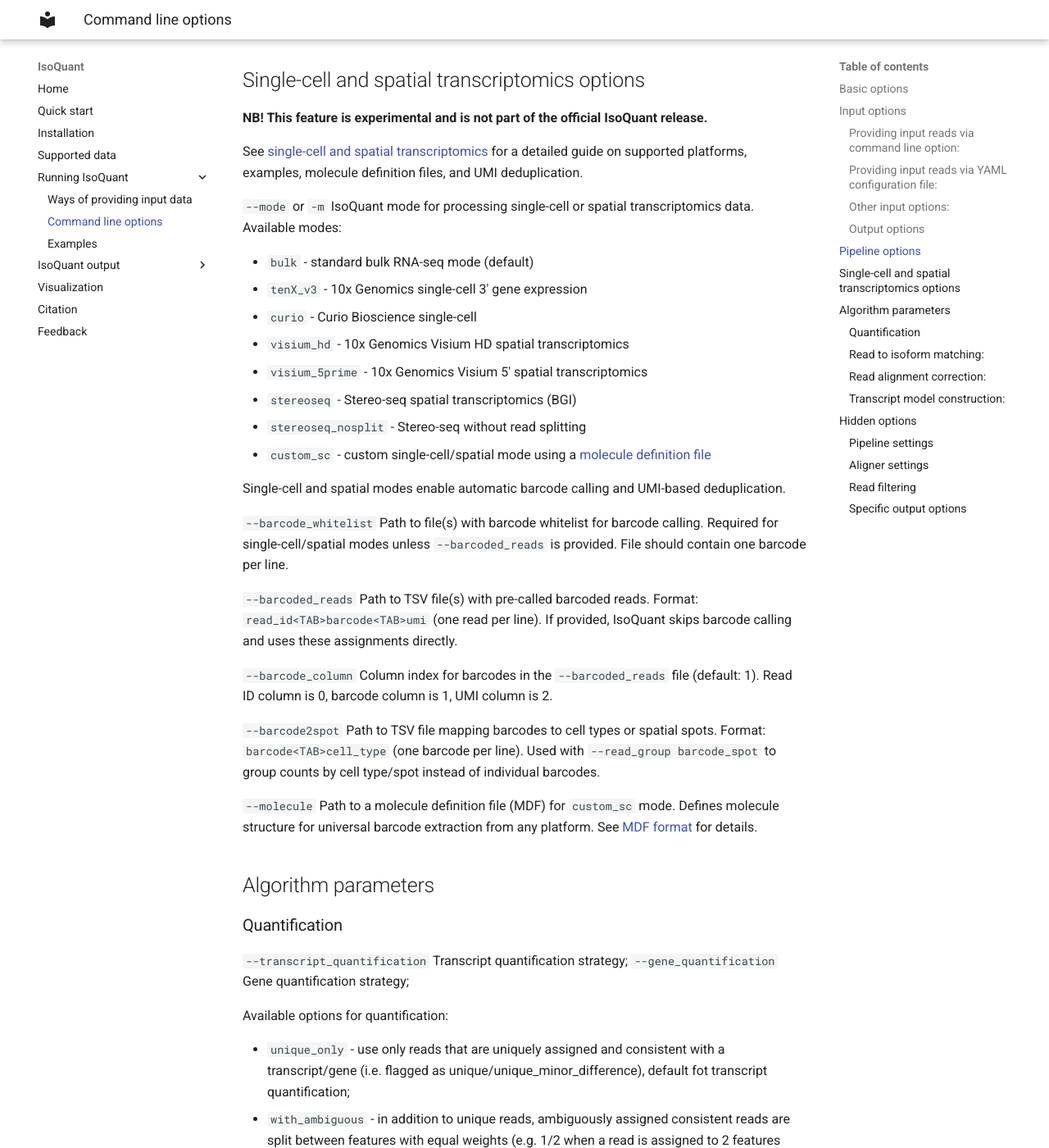
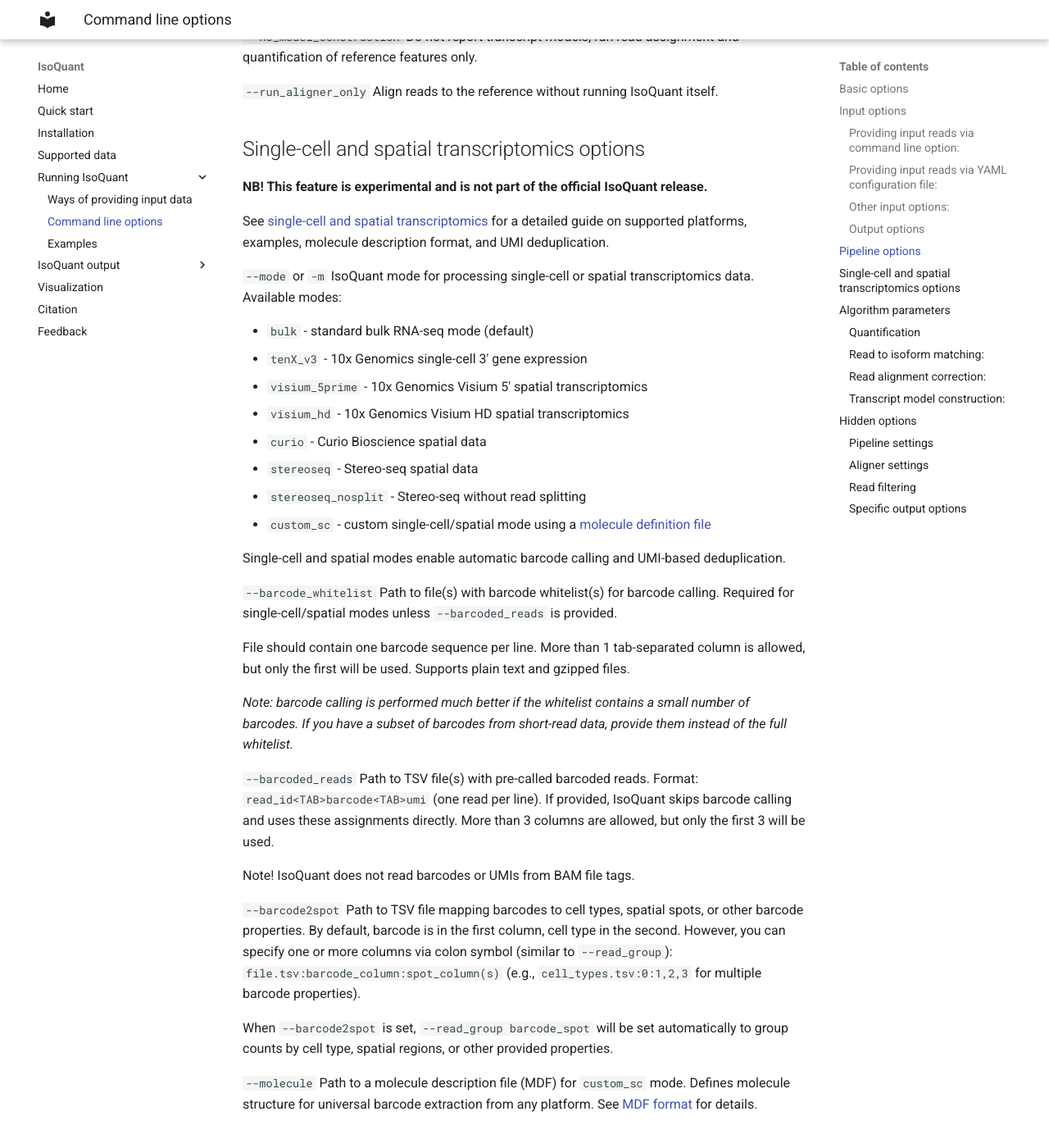
Before and after one commit to ablab/IsoQuant, an MkDocs documentation site: the page built from docs/cmd.md, in a window 1280 px wide and 1400 px high, scrolled down 3494 px. Shown: the whole window at 82% size. Built offline with MkDocs 1.6.1 and Material for MkDocs 9.7.7, drawn with Linux system fonts in a browser that asks for light colours; some of the changed text lies outside the part shown.

Commit message:
man cosmetics, rename detect_barcodes.py

```diff
--- a/docs/cmd.md
+++ b/docs/cmd.md
@@ -96,7 +96,7 @@
 Input file names are used as labels if not set.
 
 `--read_group`
- Sets one or more ways to group feature counts (e.g. by cell type, file, or barcode).
+ Sets one or more ways to group feature counts (e.g. by cell type, file name, BAM tag or barcode).
  Multiple grouping strategies can be combined (space-separated).
  Available grouping options:
 
@@ -106,8 +106,8 @@
 by default.
 
  * `tag:TAG` - groups reads by BAM file read tag, where `TAG` is the tag name
-(e.g. `tag:CB` uses `CB` tag values as groups, commonly used for cell barcodes in single-cell data).
-
+(e.g. `tag:RG` uses `RG` tag values as groups, commonly used for read group information).
+q
  * `read_id:DELIM` - groups reads by read name suffix, where `DELIM` is the
 symbol/string by which the read id will be split
 (e.g. if `DELIM` is `_`, for read `m54158_180727_042959_59310706_ccs_NEU` the group will be `NEU`).
@@ -117,11 +117,16 @@
 `GROUP_COL(S)` is column(s) with group ids (default: 1; use comma-separated columns for multi-column grouping, e.g., `1,2,3`),
 `DELIM` is separator symbol (default: tab). File can be gzipped.
 
- * `barcode_spot` or `barcode_spot:FILE` - maps barcodes to spots/cell types.
-Uses barcode-to-spot mapping from `--barcode2spot` file by default, or from explicit `FILE` if specified.
+ * `barcode_spot` - group by barcode properties, such as spots/cell types.
+Set barcode-to-spot mapping via `--barcode2spot` option.
 Useful for grouping single-cell/spatial data by cell type or spatial region instead of individual barcodes.
 
-**Example**: `--read_group tag:CB file_name barcode_spot` creates multi-level grouping by cell barcode tag, file name, and cell type.
+* `barcode` - groups reads by cell barcode.
+When the number of barcodes is large, grouping counts by individual barcodes may take a long time.
+It is recommended to use `--barcode2spot` file instead.
+
+**Example**: `--read_group tag:RG file_name barcode_spot` creates multi-level grouping by read group tag,
+original file name, and barcode property (e.g. cell type).
 
 
 ### Output options
@@ -168,43 +173,52 @@
 **NB! This feature is experimental and is not part of the official IsoQuant release.**
 
 See [single-cell and spatial transcriptomics](single_cell.md) for a detailed guide on
-supported platforms, examples, molecule definition files, and UMI deduplication.
+supported platforms, examples, molecule description format, and UMI deduplication.
 
 `--mode` or `-m`
 IsoQuant mode for processing single-cell or spatial transcriptomics data. Available modes:
 
 * `bulk` - standard bulk RNA-seq mode (default)
 * `tenX_v3` - 10x Genomics single-cell 3' gene expression
-* `curio` - Curio Bioscience single-cell
+* `visium_5prime` - 10x Genomics Visium 5' spatial transcriptomics
 * `visium_hd` - 10x Genomics Visium HD spatial transcriptomics
-* `visium_5prime` - 10x Genomics Visium 5' spatial transcriptomics
-* `stereoseq` - Stereo-seq spatial transcriptomics (BGI)
+* `curio` - Curio Bioscience spatial data
+* `stereoseq` - Stereo-seq spatial data
 * `stereoseq_nosplit` - Stereo-seq without read splitting
 * `custom_sc` - custom single-cell/spatial mode using a [molecule definition file](single_cell.md#molecule-definition-file-mdf-format)
 
 Single-cell and spatial modes enable automatic barcode calling and UMI-based deduplication.
 
 `--barcode_whitelist`
-Path to file(s) with barcode whitelist for barcode calling.
+Path to file(s) with barcode whitelist(s) for barcode calling.
 Required for single-cell/spatial modes unless `--barcoded_reads` is provided.
-File should contain one barcode per line.
+
+File should contain one barcode sequence per line.
+More than 1 tab-separated column is allowed, but only the first will be used.
+Supports plain text and gzipped files.
+
+_Note: barcode calling is performed much better if the whitelist contains a small number of barcodes.
+If you have a subset of barcodes from short-read data, provide them instead of the full whitelist._
 
 `--barcoded_reads`
 Path to TSV file(s) with pre-called barcoded reads.
 Format: `read_id<TAB>barcode<TAB>umi` (one read per line).
 If provided, IsoQuant skips barcode calling and uses these assignments directly.
+More than 3 columns are allowed, but only the first 3 will be used.
 
-`--barcode_column`
-Column index for barcodes in the `--barcoded_reads` file (default: 1).
-Read ID column is 0, barcode column is 1, UMI column is 2.
+Note! IsoQuant does not read barcodes or UMIs from BAM file tags.
 
 `--barcode2spot`
-Path to TSV file mapping barcodes to cell types or spatial spots.
-Format: `barcode<TAB>cell_type` (one barcode per line).
-Used with `--read_group barcode_spot` to group counts by cell type/spot instead of individual barcodes.
+Path to TSV file mapping barcodes to cell types, spatial spots, or other barcode properties.
+By default, barcode is in the first column, cell type in the second.
+However, you can specify one or more columns via colon symbol (similar to `--read_group`):
+`file.tsv:barcode_column:spot_column(s)` (e.g., `cell_types.tsv:0:1,2,3` for multiple barcode properties).
+
+When `--barcode2spot` is set, `--read_group barcode_spot` will be set automatically
+to group counts by cell type, spatial regions, or other provided properties.
 
 `--molecule`
-Path to a molecule definition file (MDF) for `custom_sc` mode.
+Path to a molecule description file (MDF) for `custom_sc` mode.
 Defines molecule structure for universal barcode extraction from any platform.
 See [MDF format](single_cell.md#molecule-definition-file-mdf-format) for details.
 
--- a/detect_barcodes.py
+++ b/isoquant_detect_barcodes.py
@@ -469,8 +469,7 @@
     parser.add_argument("--output", "-o", type=str, help="output prefix name", required=True)
     parser.add_argument("--barcodes", "-b", nargs='+', type=str, help="barcode whitelist(s)", required=False)
     # parser.add_argument("--umi", "-u", type=str, help="potential UMIs, detected de novo if not set")
-    parser.add_argument("--mode", type=str, help="mode to be used", choices=[x.name for x in BARCODE_CALLING_MODES.keys()],
-                        default=IsoQuantMode.stereoseq.name)
+    parser.add_argument("--mode", type=str, help="mode to be used", choices=[x.name for x in BARCODE_CALLING_MODES.keys()])
     parser.add_argument("--molecule", type=str, help="MDF files with molecule description (for custom_sc mode only)")
 
     parser.add_argument("--input", "-i", nargs='+', type=str, help="input reads in [gzipped] FASTA, FASTQ, BAM, SAM",
```
Also changed, not shown: docs/barcode_calling.md (+27 -30 lines), docs/single_cell.md (+72 -61 lines), isoquant.py (+2 -6 lines), 4 other files.
